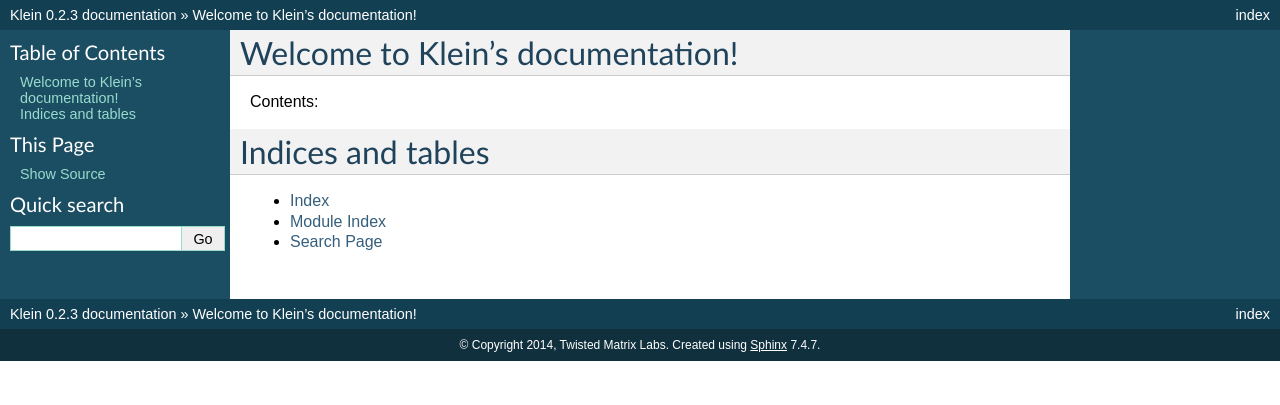
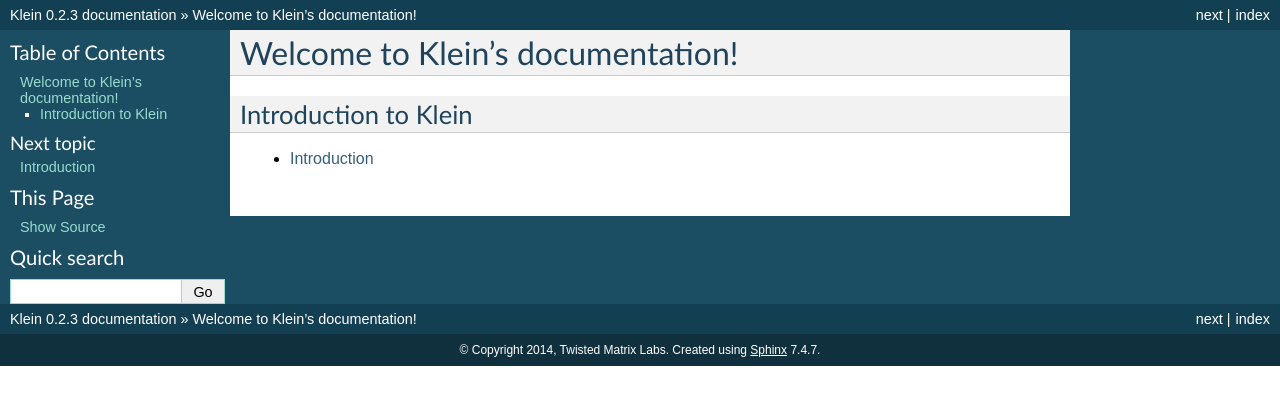
Before and after one commit to twisted/klein, a Sphinx documentation site: the page built from docs/index.rst, in a window 1280 px wide. Shown: the top 405 px of the page. Built offline with Sphinx 7.4.7, drawn with Linux system fonts in a browser that asks for light colours; some of the changed lines change nothing that is shown.

```diff
--- a/docs/index.rst
+++ b/docs/index.rst
@@ -1,21 +1,11 @@
-.. Klein documentation master file, created by
-   sphinx-quickstart on Sat Jan  4 19:34:02 2014.
-   You can adapt this file completely to your liking, but it should at least
-   contain the root `toctree` directive.
-
+=================================
 Welcome to Klein's documentation!
 =================================
 
-Contents:
+Introduction to Klein
+=====================
 
 .. toctree::
    :maxdepth: 2
 
-
-
-Indices and tables
-==================
-
-* :ref:`genindex`
-* :ref:`modindex`
-* :ref:`search`
+   introduction
--- /dev/null
+++ b/docs/introduction.rst
@@ -0,0 +1,3 @@
+============
+Introduction
+============
```
Also changed, not shown: 1 other file.
